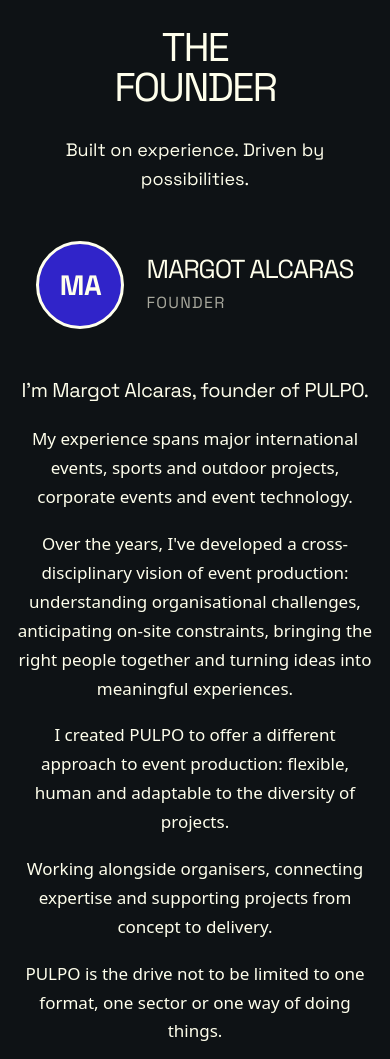
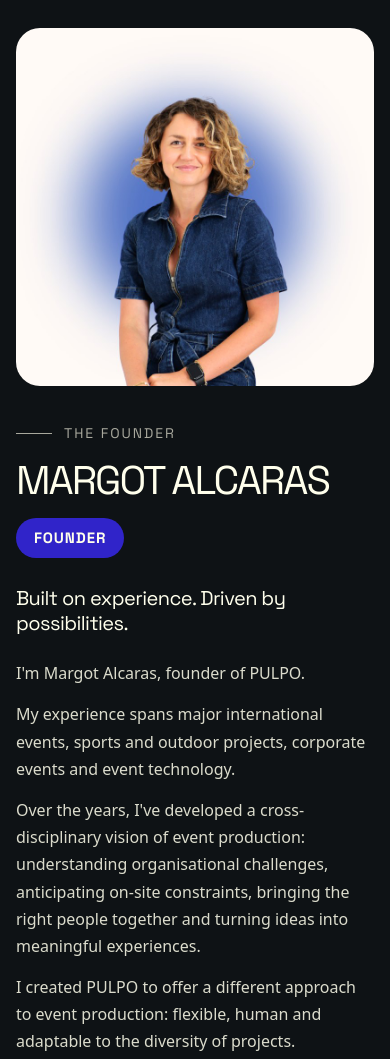
Before and after one commit to nzhang05/pulpo, a website: page index.html in a window 390 px wide. Shown: the part 10700-11759 px from the top of the page. Drawn offline with Linux system fonts and the light colour scheme; a web font is replaced by a local one.

Commit message:
Founder section: portrait and two-column editorial layout
Margot's photo on the left in a rounded card; eyebrow, name, "Founder" pill,
tagline and text on the right, in the site's dark style. Stacks on phones.

Co-Authored-By: Claude Opus 5.5 <noreply@anthropic.com>
Claude-Session: https://claude.ai/code/session_01AzELQ1pckLxdyZQprvAzaM

```diff
--- a/css/styles.css
+++ b/css/styles.css
@@ -294,27 +294,35 @@ h1, h2, h3, p, ul, figure { margin: 0; }
 .gallery-grid figure:focus-visible { box-shadow: 0 0 0 3px var(--cream); }
 
 /* ---------- the founder ----------
-   Same look as the intro and gallery: dark background, cream text, big uppercase title. */
-.founder { background: var(--dark); padding: 110px 0 120px; text-align: center; }
-.founder-inner { max-width: 820px; }
-.founder-tagline { margin-bottom: 48px; }
-.founder-sign { display: inline-flex; align-items: center; gap: 22px; text-align: left; margin-bottom: 44px; }
-/* round "bubble" portrait (initials until a photo is added) */
-.founder-avatar {
-  width: 112px; height: 112px; border-radius: 50%; overflow: hidden; flex: none;
-  background: var(--nav-blue); border: 3px solid var(--cream);
-  display: grid; place-items: center;
+   Portrait left, name / role / text right (inspired by editorial "about" pages),
+   in the site's own look: dark background, cream text, Space Grotesk. */
+.founder { background: var(--dark); padding: 120px 0; }
+.founder-inner {
+  display: grid; grid-template-columns: minmax(0, 5fr) minmax(0, 7fr);
+  gap: clamp(40px, 6vw, 96px); align-items: center;
 }
-.founder-avatar img { width: 100%; height: 100%; object-fit: cover; }
-.founder-initials { font-family: var(--font-display); font-weight: 700; font-size: 34px; letter-spacing: -0.02em; }
+.founder-photo { border-radius: 24px; overflow: hidden; aspect-ratio: 1; max-width: 480px; width: 100%; justify-self: end; }
+.founder-photo img { width: 100%; height: 100%; object-fit: cover; }
+.eyebrow {
+  font-family: var(--font-display); font-size: 14px; letter-spacing: .14em; text-transform: uppercase;
+  color: var(--muted); display: flex; align-items: center; gap: 12px; margin-bottom: 18px;
+}
+.eyebrow::before { content: ""; width: 36px; height: 1px; background: currentColor; }
 .founder-name {
-  font-family: var(--font-display); text-transform: uppercase;
-  font-size: clamp(26px, 3vw, 34px); letter-spacing: -0.04em; line-height: 1;
+  font-family: var(--font-display); font-weight: 400; text-transform: uppercase;
+  font-size: clamp(40px, 5.4vw, 72px); letter-spacing: -0.05em; line-height: .95;
 }
-.founder-role { font-family: var(--font-display); font-size: 16px; letter-spacing: .08em; text-transform: uppercase; color: var(--muted); margin-top: 8px; }
-.founder-text { font-size: 17px; line-height: 1.7; }
-.founder-text p + p { margin-top: 18px; }
-.founder-text p:first-child { font-family: var(--font-display); font-size: clamp(20px, 2.2vw, 24px); letter-spacing: -0.02em; }
+.founder-role {
+  display: inline-block; margin-top: 18px;
+  font-family: var(--font-display); font-weight: 700; font-size: 15px; letter-spacing: .06em; text-transform: uppercase;
+  background: var(--nav-blue); border-radius: 999px; padding: 8px 18px;
+}
+.founder-tagline {
+  font-family: var(--font-display); font-size: clamp(20px, 2.2vw, 26px); letter-spacing: -0.03em; line-height: 1.25;
+  margin: 28px 0 24px;
+}
+.founder-text { font-size: 16px; line-height: 1.7; color: rgba(255, 255, 236, .85); max-width: 620px; }
+.founder-text p + p { margin-top: 14px; }
 
 /* ---------- partner logos ---------- */
 .partners { background: var(--cream); padding: 100px var(--gutter) 80px; }
@@ -448,8 +456,8 @@ html[lang="fr"] .service h3 { line-height: 1.02; } /* service names are English
 
   /* services stack; tentacle art becomes a faded backdrop */
   .founder { padding: 80px 0 90px; }
-  .founder-avatar { width: 88px; height: 88px; }
-  .founder-initials { font-size: 28px; }
+  .founder-inner { grid-template-columns: 1fr; gap: 36px; }
+  .founder-photo { justify-self: center; max-width: 420px; }
   .service { --art: min(440px, 110vw); }
   .service.art-left, .service.art-right { grid-template-columns: 1fr; min-height: 0; }
   .art-cell { position: absolute; inset: 0; pointer-events: none; }
--- a/index.html
+++ b/index.html
@@ -227,21 +227,18 @@
     </div><!-- /.stack -->
 
     <!-- ============ THE FOUNDER ============
-         Portrait: save a square-ish photo as images/founder.jpg, then replace the
-         <span class="founder-initials">MA</span> below with
-         <img src="images/founder.jpg" alt="Margot Alcaras" /> -->
+         Two columns: portrait (images/founder.jpg) on the left, name, role and text on the right. -->
     <span id="founder" class="anchor"></span>
     <section class="founder" aria-labelledby="founder-title">
-      <div class="container founder-inner reveal">
-        <h2 class="section-title" id="founder-title" data-i18n="founder.eyebrow">The Founder</h2>
-        <p class="section-sub founder-tagline" data-i18n="founder.tagline">Built on experience. Driven by possibilities.</p>
-        <div class="founder-sign">
-          <div class="founder-avatar"><span class="founder-initials">MA</span></div>
-          <div>
-            <p class="founder-name">Margot Alcaras</p>
+      <div class="container founder-inner">
+        <figure class="founder-photo reveal">
+          <img src="images/founder.jpg" alt="Margot Alcaras" width="800" height="800" loading="lazy" />
+        </figure>
+        <div class="founder-body reveal">
+          <p class="eyebrow" data-i18n="founder.eyebrow">The Founder</p>
+          <h2 class="founder-name" id="founder-title">Margot Alcaras</h2>
           <p class="founder-role" data-i18n="founder.role">Founder</p>
-          </div>
-        </div>
+          <p class="founder-tagline" data-i18n="founder.tagline">Built on experience. Driven by possibilities.</p>
           <div class="founder-text">
             <p data-i18n="founder.p1">I'm Margot Alcaras, founder of PULPO.</p>
             <p data-i18n="founder.p2">My experience spans major international events, sports and outdoor projects, corporate events and event technology.</p>
@@ -249,6 +246,7 @@
             <p data-i18n="founder.p4">I created PULPO to offer a different approach to event production: flexible, human and adaptable to the diversity of projects.</p>
             <p data-i18n="founder.p5">Working alongside organisers, connecting expertise and supporting projects from concept to delivery.</p>
             <p data-i18n="founder.p6">PULPO is the drive not to be limited to one format, one sector or one way of doing things.</p>
+          </div>
         </div>
       </div>
     </section>
```
Also changed, not shown: images/founder.jpg (added). Lines whose indentation alone changed are shown as unchanged.
